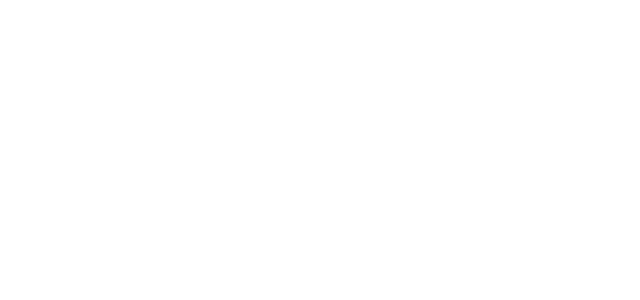
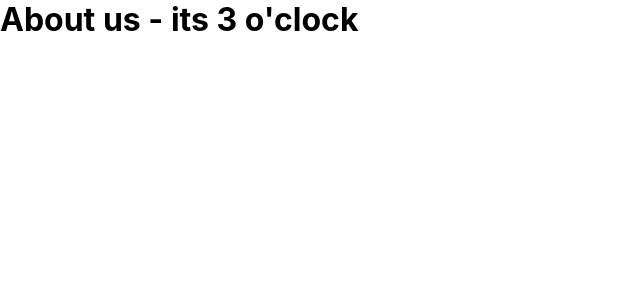
Before and after one commit to mahsasol/baharbahar, a React (Create React App) app: page /aboutus in a window 1280 px wide. Before the commit this address had no page. Shown: the top 300 px of the page, without its empty margins (0-640 px from the left). Built offline with nearby package versions, Linux system fonts and the light colour scheme.

Commit message:
add 28- fix route and add aboutus

```diff
--- a/src/App.jsx
+++ b/src/App.jsx
@@ -1,4 +1,5 @@
 
+import AboutUs from "./pages/aboutUs/AboutUs";
 import Home from "./pages/home/home";
 import { Route,Routes } from "react-router-dom";
 
@@ -8,6 +9,7 @@
     <div>
       <Routes>
         <Route path="/" element={<Home/>}></Route>
+        <Route path="/aboutus" element={<AboutUs/>}></Route>
       </Routes>
     </div>
   );
--- /dev/null
+++ b/src/pages/aboutUs/AboutUs.jsx
@@ -0,0 +1,8 @@
+function AboutUs() {
+    return (
+        <div>
+            <h1>About us - its 3 o'clock</h1>
+        </div>
+    )
+}
+export default AboutUs
```
